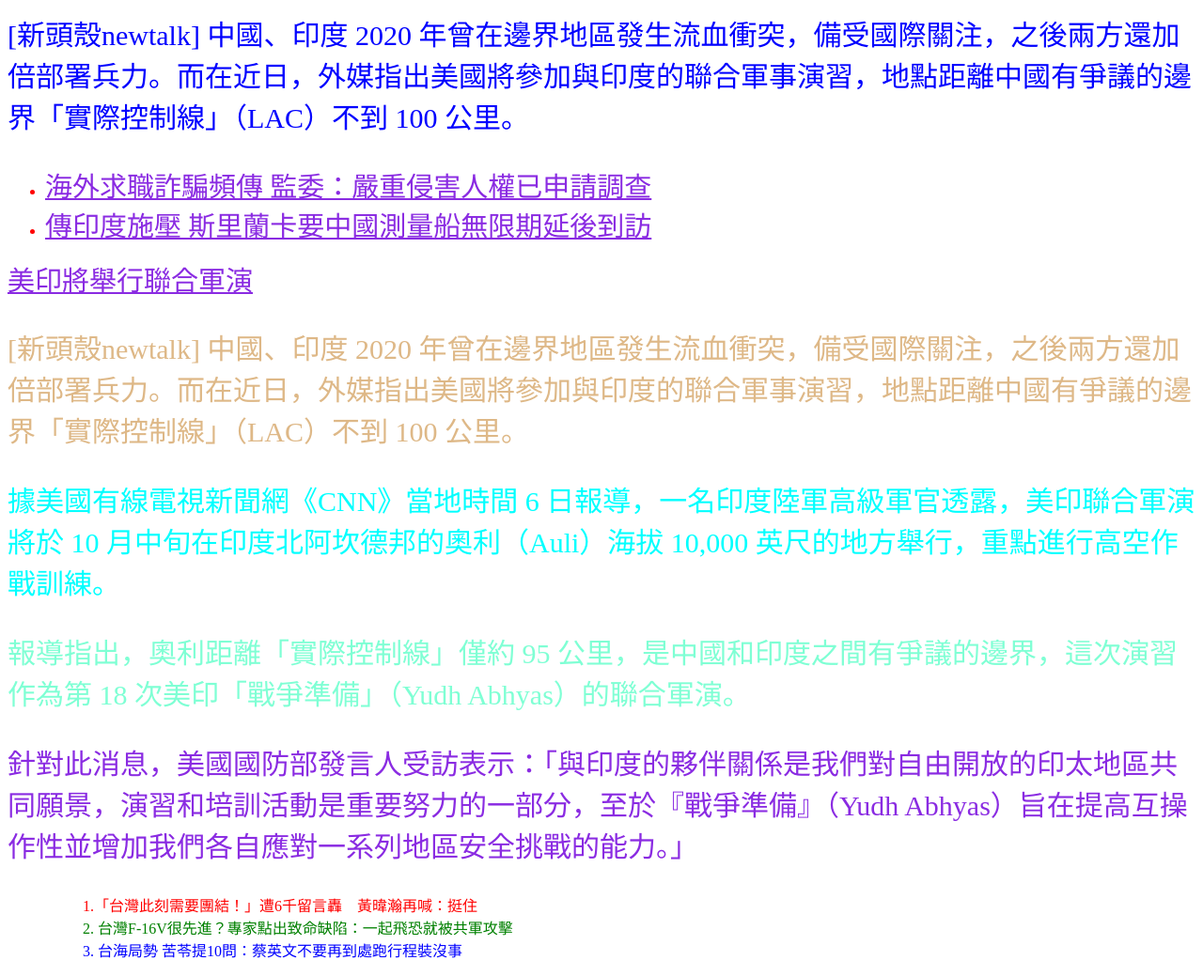
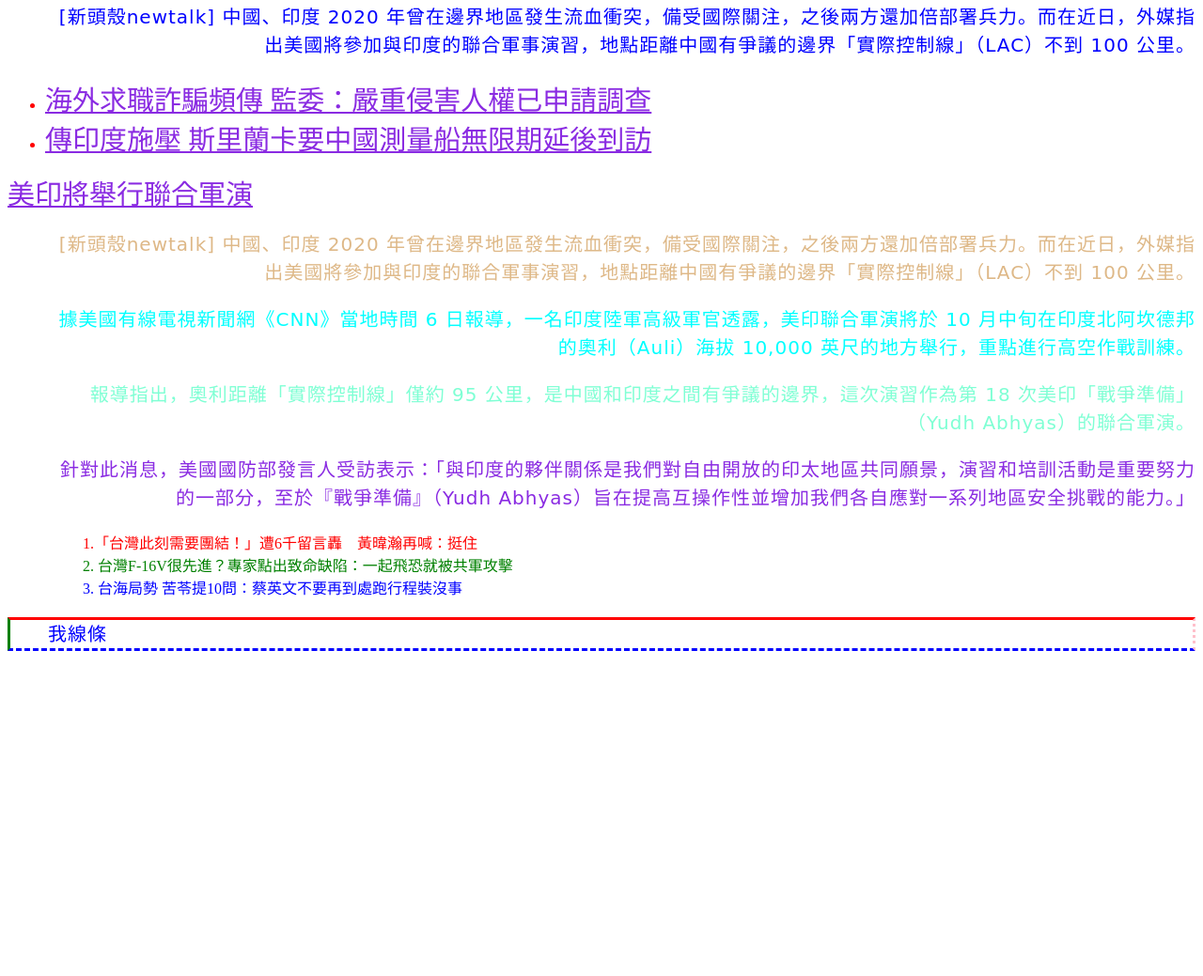
Before and after one commit to engineerjohnson/hometest, a plain HTML site: page include-css.html in a window 1280 px wide. Shown: the part 433-1472 px from the top of the page at 94% size. After the commit the page ends 1146 px from the top, so only its background shows below. Drawn offline with Linux system fonts and the light colour scheme.

Commit message:
border.css

```diff
--- a/include-css.html
+++ b/include-css.html
@@ -29,5 +29,6 @@
         <ol class="green">2. 台灣F-16V很先進？專家點出致命缺陷：一起飛恐就被共軍攻擊</ol>
         <ol class="blue">3. 台海局勢 苦苓提10問：蔡英文不要再到處跑行程裝沒事</ol>
     </ul>
+    <p class="border">我線條</p>
 </body>
 </html>
--- a/style.css
+++ b/style.css
@@ -4,7 +4,12 @@ h1{
 }
 p{
     color: blue;
-    font-size: 30px;
+    font-family: cursive;
+    font-size: 20px;
+    line-height: 1.5;
+    text-align: right;
+    text-indent: 40px;
+    letter-spacing: 1px;
 }
 li{
     color: red;
@@ -42,3 +47,10 @@ a:active{
 .style4{
     color: burlywood;
 }
+.border{
+    text-align: left;
+    border-top: 3px solid red;
+    border-bottom: 3px dashed blue;
+    border-right: 3px dotted pink;
+    border-left: 3px solid green;
+}
```
